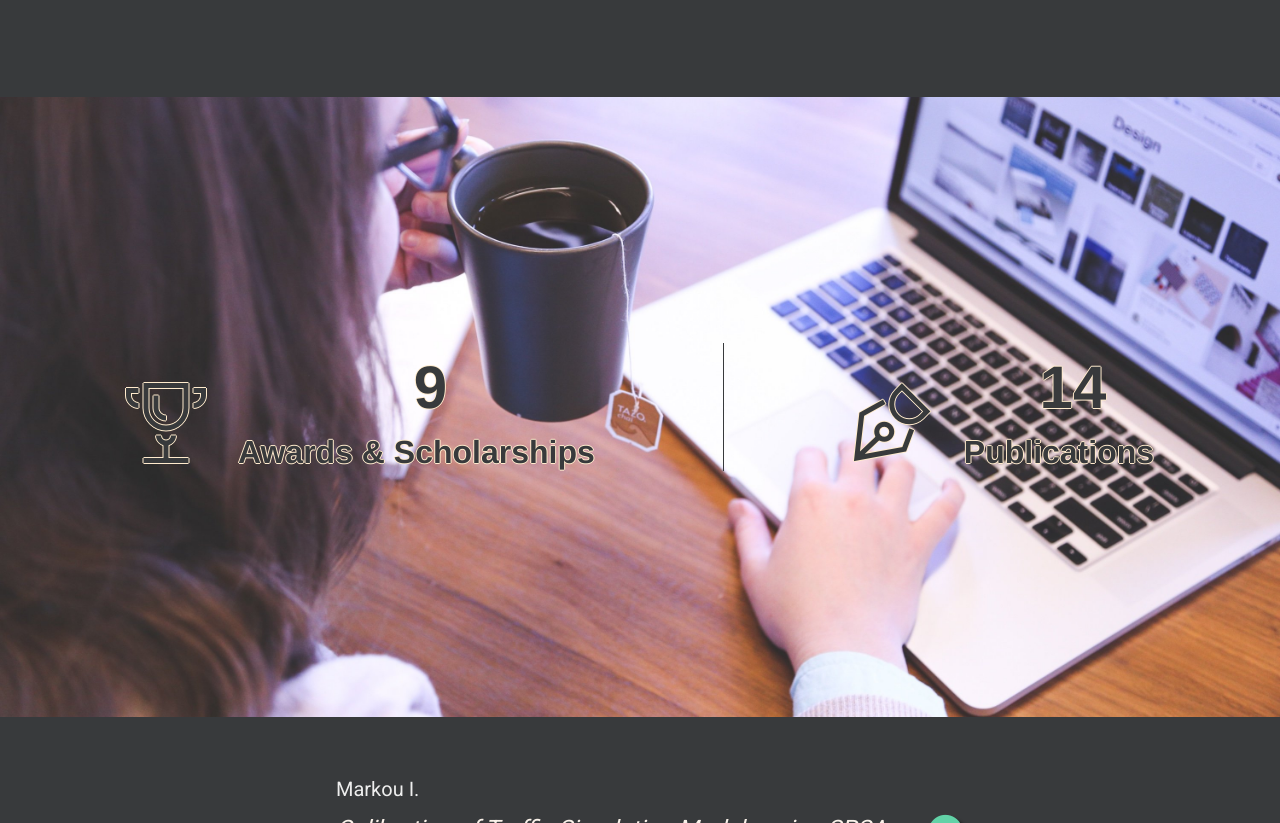
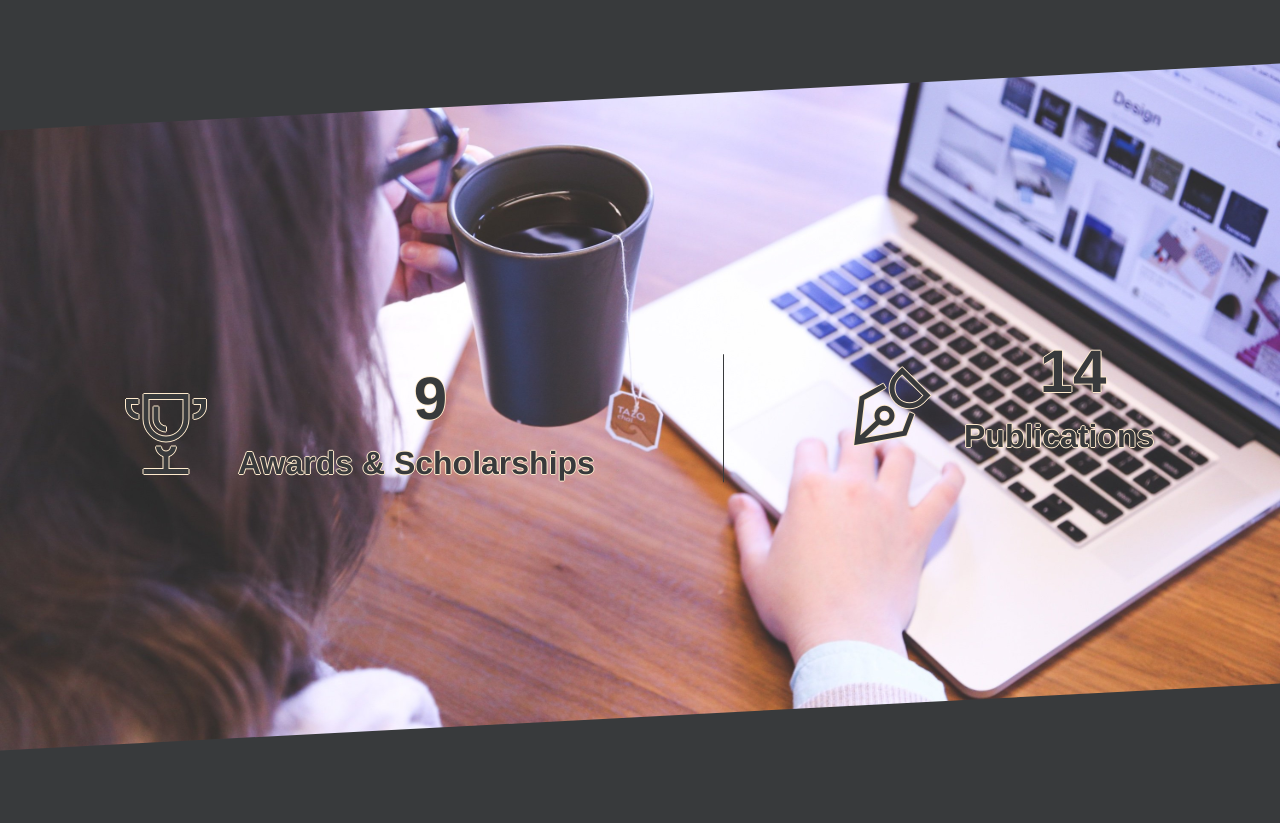
Before and after one commit to raidenfreeman/JProfile, a website: page app/index.html in a window 1280 px wide. Shown: the part 1977-2800 px from the top of the page. Drawn offline with Linux system fonts and the light colour scheme; a web font is replaced by a local one.

Commit message:
Removed shadow from header
Added skew to awards

```diff
--- a/app/index.html
+++ b/app/index.html
@@ -70,7 +70,7 @@
         (ITS), calibration and optimization applications.</p>
       <div class="external-links">
         <a href="https://scholar.google.com/citations?user=zfYdx1AAAAAJ&hl" class="button">Google Scholar Profile</a>
-        <a href="/pdfs/markou_ioulia_cv1.pdf" class="button">C&nbsp;V</a>
+        <a href="pdfs/markou_ioulia_cv1.pdf" class="button">C&nbsp;V</a>
       </div>
     </div>
   </div>
@@ -89,21 +89,23 @@
     </div>
   </div>
 </div>
-<div class="awards" id="awardsContainer">
-  <div class="stats-container">
+<div class="awards skew" id="awardsContainer">
+  <!--<div class="unskew">-->
+  <div class="stats-container unskew">
     <i class="icon icon-Cup"></i>
     <div class="stats-wrapper">
       <p class="stats-number" id="awards" animate-value="9">9</p>
       <p class="stats-text">Awards & Scholarships</p>
     </div>
   </div>
-  <div class="stats-container">
+  <div class="stats-container unskew">
     <i class="icon icon-Pen"></i>
     <div class="stats-wrapper">
       <p class="stats-number" id="articles" animate-value="14">14</p>
       <p class="stats-text">Publications</p>
     </div>
   </div>
+  <!--</div>-->
 </div>
 <div class="content">
   <div id="publications">
@@ -114,7 +116,7 @@
             Surveying
             Engineering, NTUA, November 2014.
           </div>
-          <a href="/pdfs/finalthesisspsa.pdf"><span
+          <a href="pdfs/finalthesisspsa.pdf"><span
             class="fa fa-cloud-download "></span></a>
         </li>
         <li>
@@ -123,7 +125,7 @@
             Rural
             and Surveying Engineering, NTUA, September 2012. (in Greek)
           </div>
-          <a href="/pdfs/markou_pavement.pdf"><span
+          <a href="pdfs/markou_pavement.pdf"><span
             class="fa fa-cloud-download "></span></a></li>
       </ul>
     </div>
--- a/app/styles/style.css
+++ b/app/styles/style.css
@@ -101,7 +101,7 @@ body {
 
 #largeHeader {
   /*display: none;*/
-  box-shadow: 20px 6px 13px 20px rgb(33, 31, 39);
+  /*box-shadow: 20px 6px 13px 20px rgb(33, 31, 39);*/
   border-bottom-left-radius: 79% 33%;
   border-bottom-right-radius: 79% 33%;
 }
@@ -494,6 +494,15 @@ a {
   flex-direction: column;
   flex-wrap: wrap;
   font-weight: bolder;
+  margin-bottom: 5em;
+}
+
+.skew{
+  transform: skewy(-3deg);
+}
+
+.unskew{
+  transform: skewy(3deg);
 }
 
 @media screen and (min-width: 1080px) {
```
